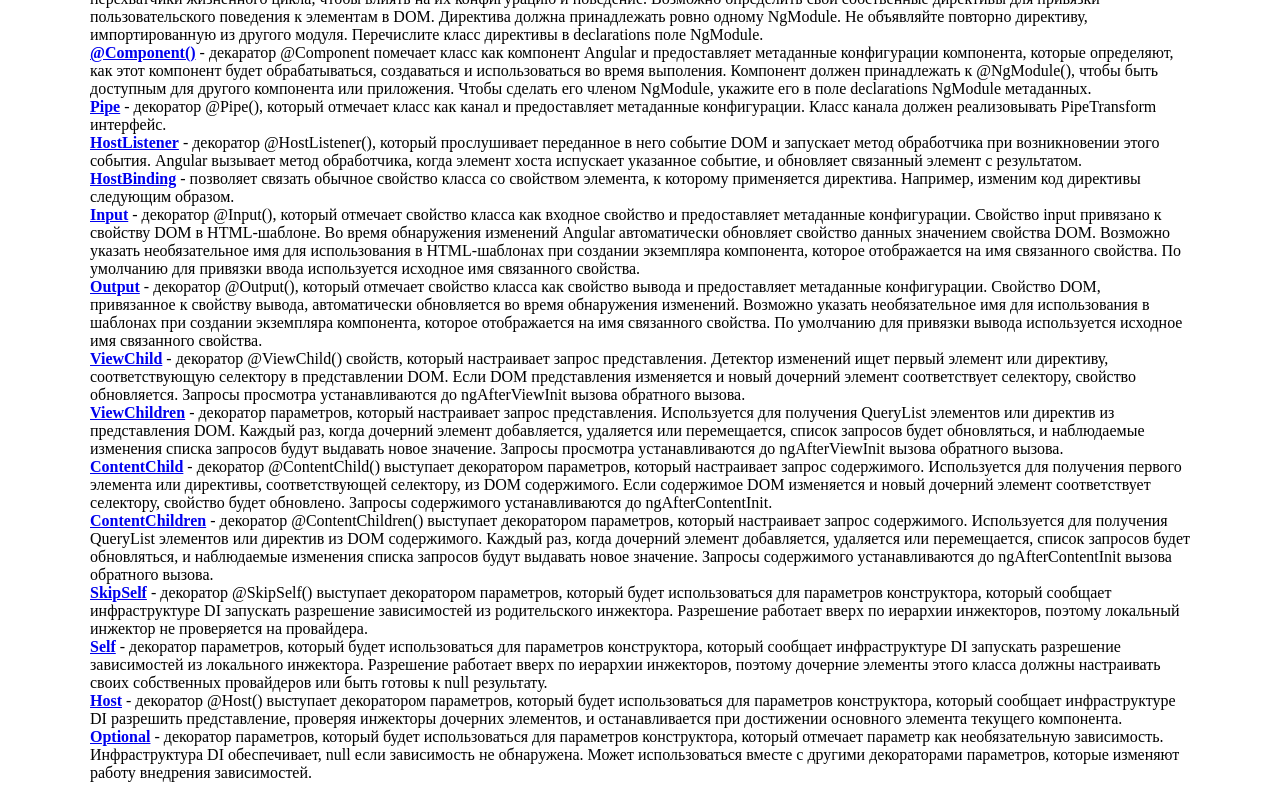
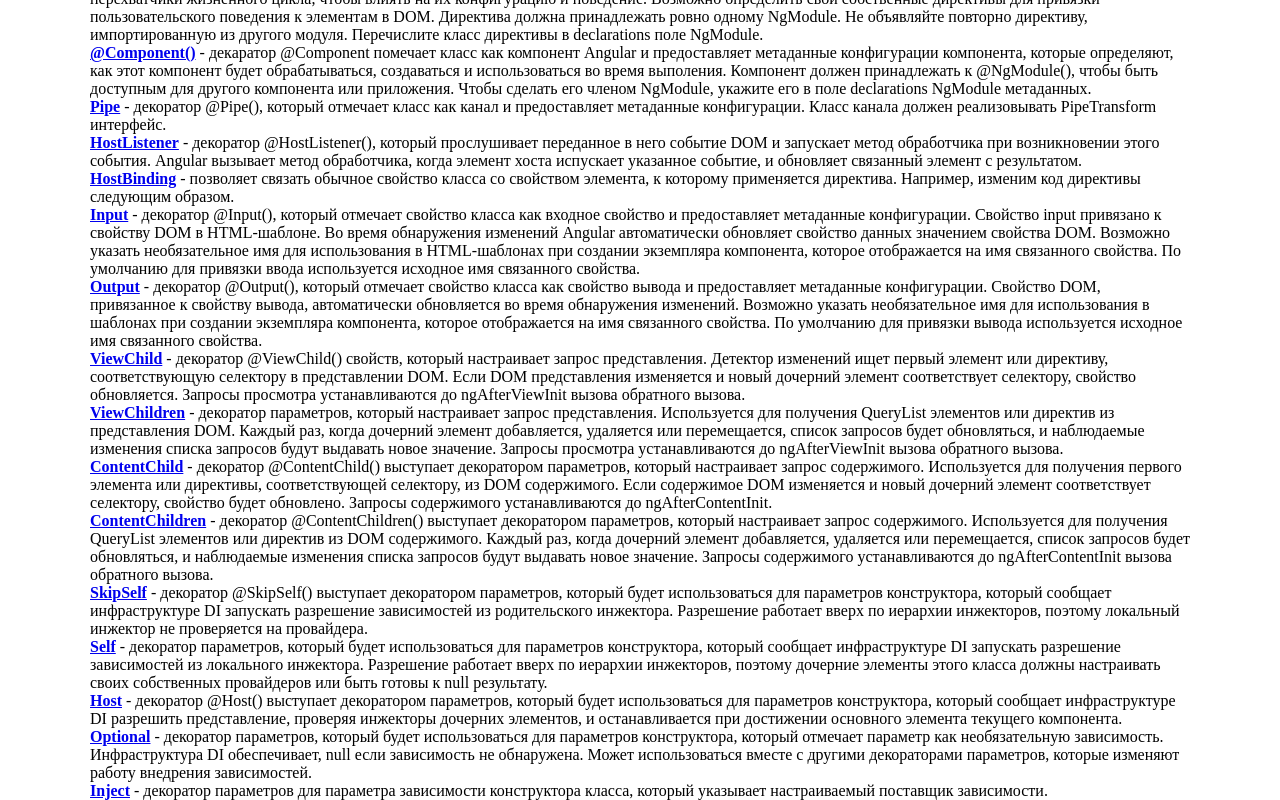
Before and after one commit to ArtemKashirin/API, an Angular app: page / in a window 1280 px wide. Shown: the part 658-1458 px from the top of the page. Built offline with nearby package versions, Linux system fonts and the light colour scheme.

Commit message:
DECORATOR: Inject

```diff
--- a/src/app/app.component.html
+++ b/src/app/app.component.html
@@ -31,3 +31,4 @@
 <app-self></app-self>
 <app-host></app-host>
 <app-optional></app-optional>
+<app-inject></app-inject>
--- a/src/app/app.module.ts
+++ b/src/app/app.module.ts
@@ -38,6 +38,7 @@
 import { OptionalComponent } from './decorator/optional/optional.component';
 import { SelfComponent } from './decorator/self/self.component';
 import { ViewChildrenComponent } from './decorator/view-children/view-children.component';
+import { InjectComponent } from './decorator/inject/inject.component';
 
 
 @NgModule({
@@ -78,6 +79,7 @@
     OptionalComponent,
     SelfComponent,
     ViewChildrenComponent,
+    InjectComponent,
   ],
   imports: [
     BrowserModule,
--- /dev/null
+++ b/src/app/decorator/inject/inject.component.html
@@ -0,0 +1,2 @@
+<p><b><a [href] = "this.Inject">Inject</a></b> - декоратор параметров для параметра зависимости конструктора класса, который указывает
+  настраиваемый поставщик зависимости.</p>
--- /dev/null
+++ b/src/app/decorator/inject/inject.component.ts
@@ -0,0 +1,17 @@
+import {Component, OnInit} from '@angular/core';
+
+@Component({
+  selector: 'app-inject',
+  templateUrl: './inject.component.html',
+  styleUrls: ['./inject.component.scss']
+})
+export class InjectComponent implements OnInit {
+  public Inject: string = 'https://angular.io/api/core/Inject';
+
+  constructor() {
+  }
+
+  ngOnInit(): void {
+  }
+
+}
```
Also changed, not shown: src/app/decorator/inject/inject.component.scss (added).
